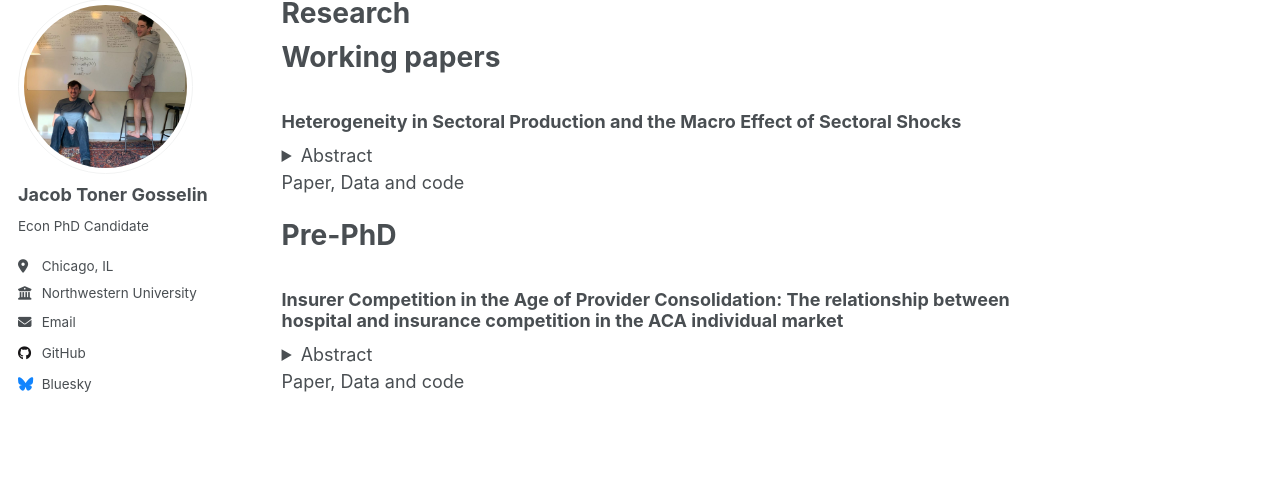
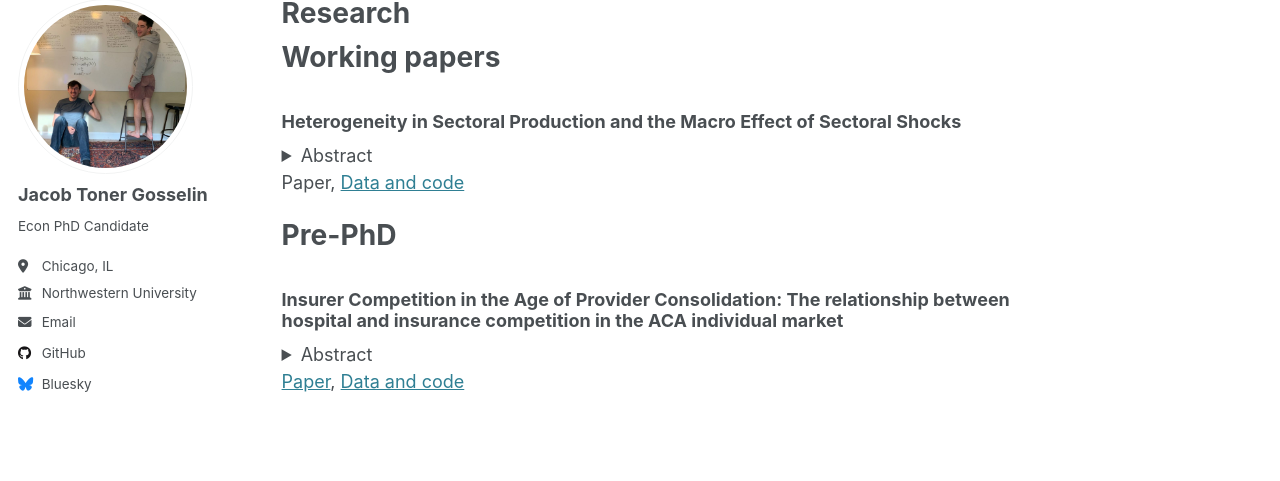
Before and after one commit to jacobgosselin/jacobgosselin.github.io, a Jekyll site: the page built from _pages/research.md, in a window 1280 px wide. Shown: the part 107-588 px from the top of the page. Built offline with Jekyll 4.4.1, drawn with Linux system fonts in a browser that asks for light colours; part of the change alters nothing that is shown.

```diff
--- a/_pages/research.md
+++ b/_pages/research.md
@@ -17,7 +17,7 @@ redirect_from:
 The effect of a negative sectoral shock on GDP depends on how important the shocked sector is as a direct and indirect supplier and how easily sectors can substitute inputs. Past estimates of the parameters that determine these qualities in the US have been restrictive: they have not been allowed to vary across industries or across time. This paper uses a novel empirical strategy to relax those restrictions, by exploiting variation in input expenditure share shifts within industries rather than across industries. The resulting estimates exhibit significant sectoral and temporal heterogeneity, and are dynamically correlated with weighted patents. In a calibrated GE model of multi-sector production, this heterogeneity (1) raises[lowers] the GDP effect of negative shocks to sectors whose customers are less[more] able to substitute inputs (e.g. the GDP effect of ``Chemical products'' shocks rises), (2) raises[lowers] the GDP effect of negative sectoral shocks in years where sectors are less[more] able to substitute inputs, and (3) raises[lowers] the GDP effect of negative shocks to sectors as they become more[less] central input suppliers (e.g. between 1997 and 2023 the GDP effect of ``Paper products'' shocks fell and the GDP effect of ``Computer and electronic products'' shocks rose due to changes in their importance as input suppliers).
 </details>
 
-Paper, Data and code
+Paper, [Data and code](https://github.com/jacobgosselin/HeterogeousSectoralProduction)
 
 
 # Pre-PhD
@@ -30,4 +30,4 @@ Paper, Data and code
 This paper investigates the impact of hospital competition (or lack thereof) on insurer participation in the ACA's individual market. Using public data from CMS, and private data from the American Hospital Association (AHA), I construct the Herfindahl–Hirschman Index (HHI)  for hospital and insurer markets at the county-level in 34 of the 36 states using federally facilitated marketplaces, across 2015 and 2016 (hospital HHI is lagged by one year). I fit a linear model on 2063 counties across two years in these states, controlling for county-level covariates and fixed effects for year-"rating area" (a geographic designation created by the ACA,  which typically amounts to a collection of counties). I estimate my parameters using OLS. I find higher hospital HHI levels are associated with higher insurer HHI levels at a coefficient of .033, log linearized. I lay the groundwork for further analysis once more years of data are available, contributing to the existing literature by focusing on insurer competition rather than premium price as my primary outcome, leveraging "rating areas" for better model specification, and outlining a novel approach to hospital market HHI construction using hospital "radii" rather than pre-existing geographic bounds.
 </details>
 
-Paper, Data and code
+[Paper](https://jacobgosselin.github.io/files/pre_PhD.pdf), [Data and code](https://github.com/jacobgosselin/aca_competition_consolidation)
```
